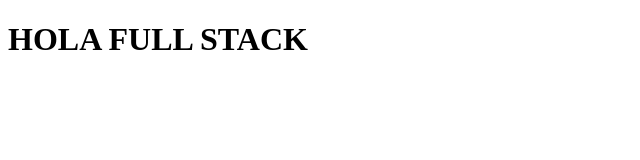
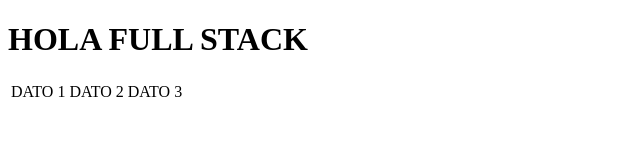
Before and after one commit to taylorwebk/ghfs, a plain HTML site: page index.html in a window 1280 px wide. Shown: the whole page, without its empty margins (0-640 px from the left). Drawn offline with Linux system fonts and the light colour scheme.

Commit message:
TABLA CREADA

```diff
--- a/index.html
+++ b/index.html
@@ -8,5 +8,12 @@
 </head>
 <body>
   <h1>HOLA FULL STACK</h1>
+  <table>
+    <tr>
+      <td>DATO 1</td>
+      <td>DATO 2</td>
+      <td>DATO 3</td>
+    </tr>
+  </table>
 </body>
 </html>
```
